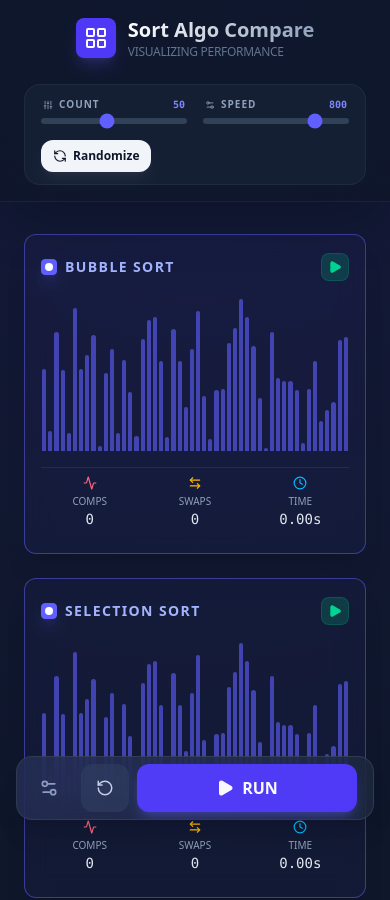
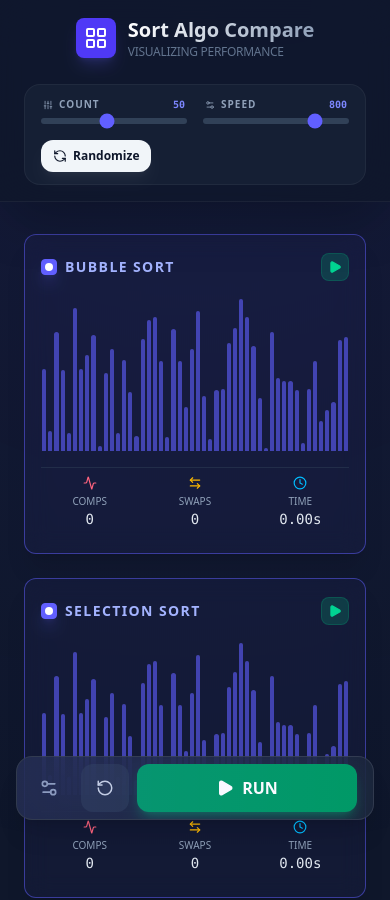
Before and after one commit to lastjung/sort-compare, a React (Vite) app: page / in a window 390 px wide. Shown: the top 900 px of the page. Built offline with nearby package versions, Linux system fonts and the light colour scheme.

Commit message:
Style: Update Mobile RUN button color to Emerald

```diff
--- a/src/components/MobileControlBar.jsx
+++ b/src/components/MobileControlBar.jsx
@@ -98,7 +98,7 @@ export const MobileControlBar = ({
             <button
               onClick={onRunSelected}
               disabled={selectedIds.size === 0}
-              className="w-full h-12 flex items-center justify-center gap-2 bg-indigo-600 hover:bg-indigo-500 disabled:opacity-50 disabled:active:scale-100 text-white rounded-xl font-bold shadow-lg shadow-indigo-500/30 active:scale-95 transition-all"
+              className="w-full h-12 flex items-center justify-center gap-2 bg-emerald-600 hover:bg-emerald-500 disabled:opacity-50 disabled:active:scale-100 text-white rounded-xl font-bold shadow-lg shadow-emerald-500/30 active:scale-95 transition-all"
             >
               <Play size={18} fill="currentColor" /> RUN
             </button>
```
